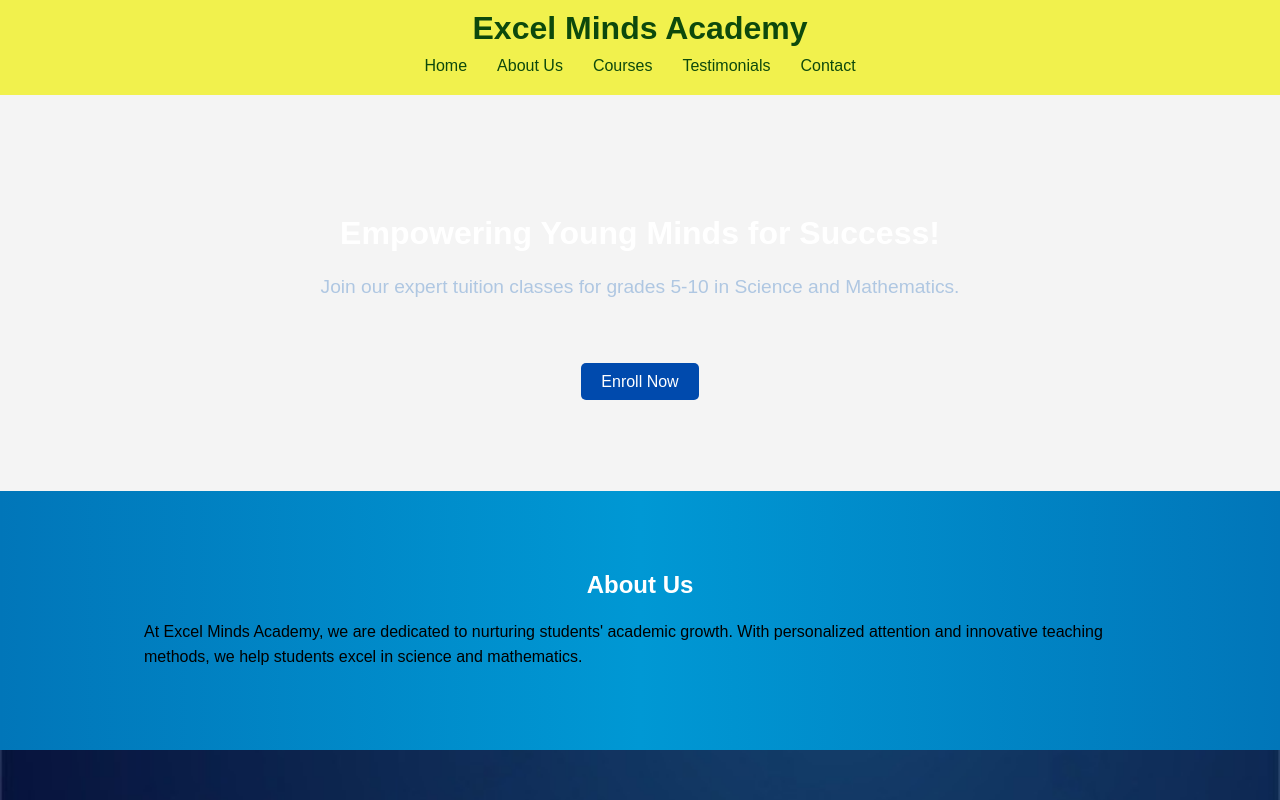
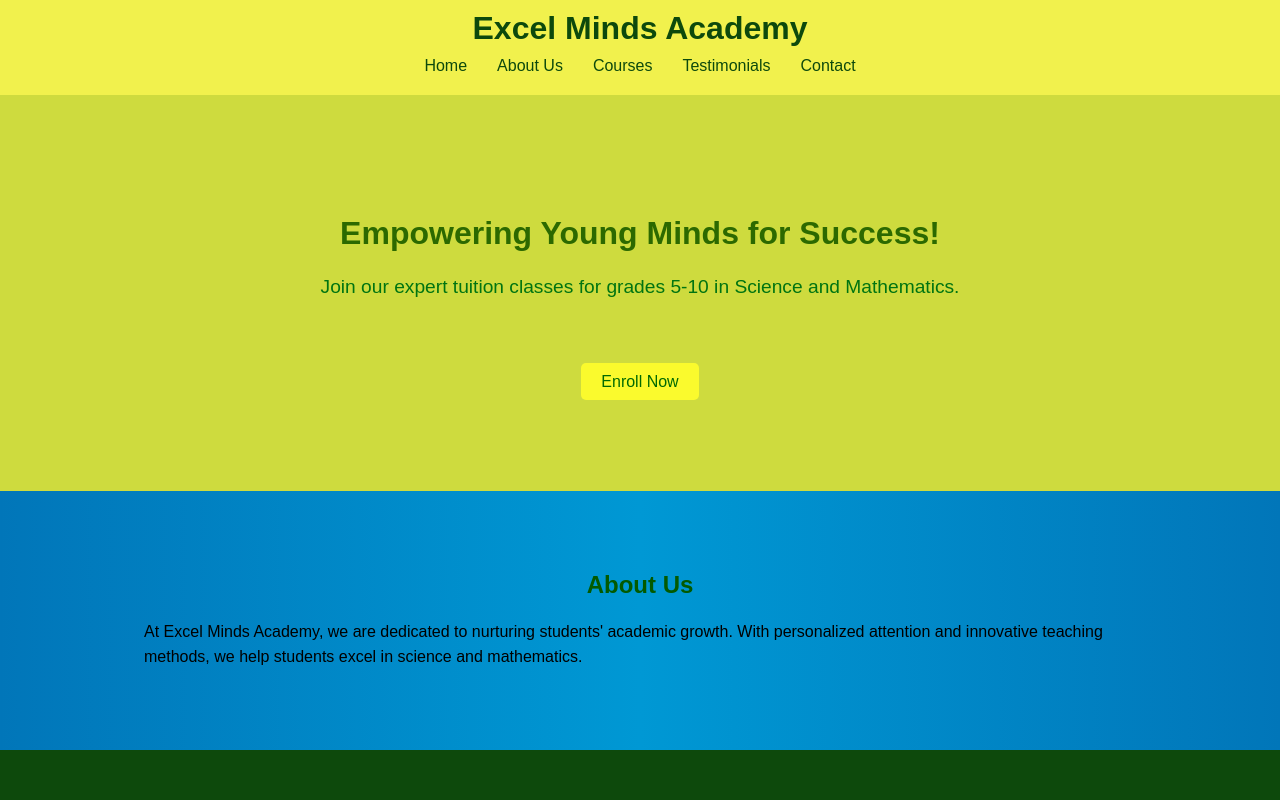
Before and after one commit to Ananth09/excelminds, a plain HTML site: page index.html in a window 1280 px wide. Shown: the top 800 px of the page. Drawn offline with Linux system fonts and the light colour scheme; files whose address does not match are found by name.

Commit message:
Update style.css

```diff
--- a/css/style.css
+++ b/css/style.css
@@ -40,29 +40,29 @@ header nav ul li a {
 
 .hero {
     text-align: center;
-    background-color: #f4f4f4; /* Add the correct path to your image */
+    background-color: #cedb3e; /* Add the correct path to your image */
     background-size: cover;
     background-position: cover;
     padding: 120px 0;
-    color: white;
+    color: #0d490c;
     position: relative;
 }
 
 .hero h2 {
     font-size: 2em;
     margin-bottom: 20px;
-    color: white;
+    color: rgb(44, 105, 0);
 }
 
 .hero p {
     font-size: 1.2em;
     margin-bottom: 50px; /* Creates extra spacing for the button */
-    color: rgb(175, 199, 226);
+    color: rgb(0, 116, 17);
 }
 
 .hero .cta-button {
-    background-color: #004aad;
-    color: white;
+    background-color: #fafa2d;
+    color: rgb(0, 106, 2);
     padding: 10px 20px;
     text-decoration: none;
     border-radius: 5px;
@@ -81,7 +81,7 @@ section {
 
 section h2 {
     text-align: center;
-    color: #ffffff;
+    color: #035a00;
     margin-bottom: 20px;
 }
 
@@ -100,13 +100,13 @@ form label {
 form input, form select, form button {
     margin-top: 5px;
     padding: 10px;
-    border: 1px solid #ccc;
+    border: 1px solid #0e5600;
     border-radius: 5px;
 }
 
 form button {
     background-color: #004aad;
-    color: white;
+    color: rgb(31, 98, 0);
     border: none;
     cursor: pointer;
 }
@@ -118,7 +118,7 @@ form button:hover {
 /* Footer */
 footer {
     background-color: #004aad;
-    color: white;
+    color: rgb(4, 105, 0);
     text-align: center;
     padding: 10px 0;
     margin-top: 20px;
@@ -289,7 +289,7 @@ section {
 
 /* Courses Section */
 #courses {
-    background: url('C:/Users/anant/OneDrive/Desktop/excel_minds/images/herob.jpeg') no-repeat center;
+    background-color: #0d490c;
     background-size: cover;
     color: #333;
     padding: 80px 20px;
```
